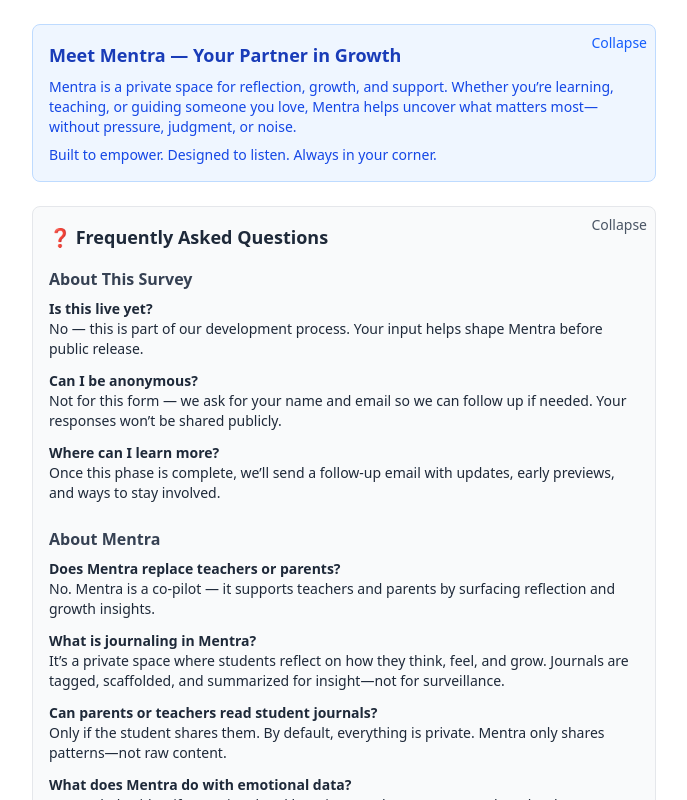
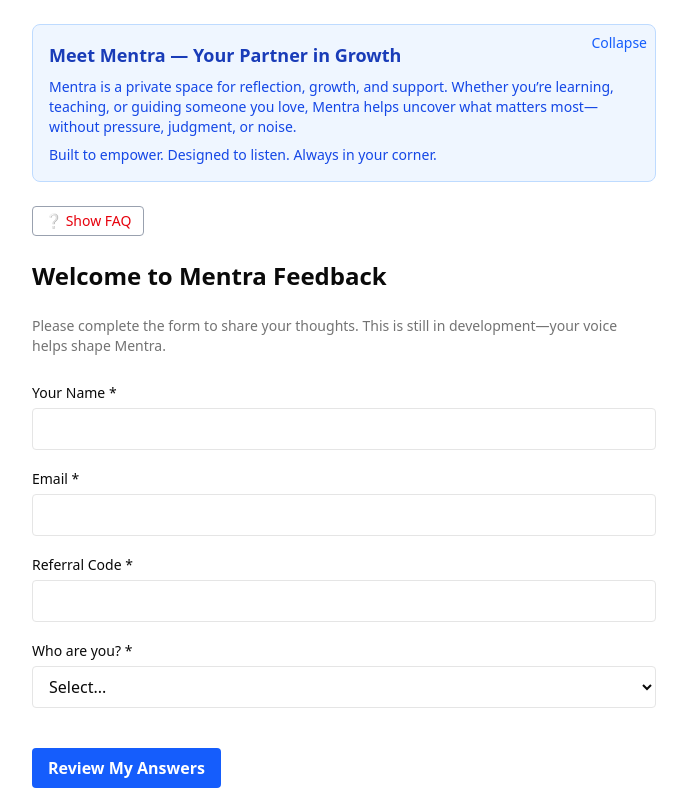
Before and after one commit to eakerr44/Mentra-form, a Next.js app: page / in a window 1280 px wide. Shown: the top 800 px of the page, without its empty margins (296-983 px from the left). Built offline with nearby package versions, Linux system fonts and the light colour scheme.

Commit message:
Add FAQ and Welcome Message

```diff
--- a/src/components/MentraIntroAndFAQ.tsx
+++ b/src/components/MentraIntroAndFAQ.tsx
@@ -2,7 +2,7 @@
 
 export default function MentraIntroAndFAQ({ persona }: { persona: string }) {
   const [introCollapsed, setIntroCollapsed] = useState(false);
-  const [faqCollapsed, setFaqCollapsed] = useState(false);
+  const [faqCollapsed, setFaqCollapsed] = useState(true);
 
   useEffect(() => {
     if (persona) {
@@ -105,7 +105,7 @@
           <div className="text-sm text-gray-700">
             <button
               onClick={() => setFaqCollapsed(false)}
-              className="bg-white border border-gray-400 px-3 py-1 rounded text-gray-800 hover:bg-gray-100 transition-shadow hover:shadow-sm"
+              className="bg-white border border-gray-400 px-3 py-1 rounded text-red-600 hover:bg-gray-100 transition-shadow hover:shadow-sm font-medium"
             >
               ❔ Show FAQ
             </button>
```
